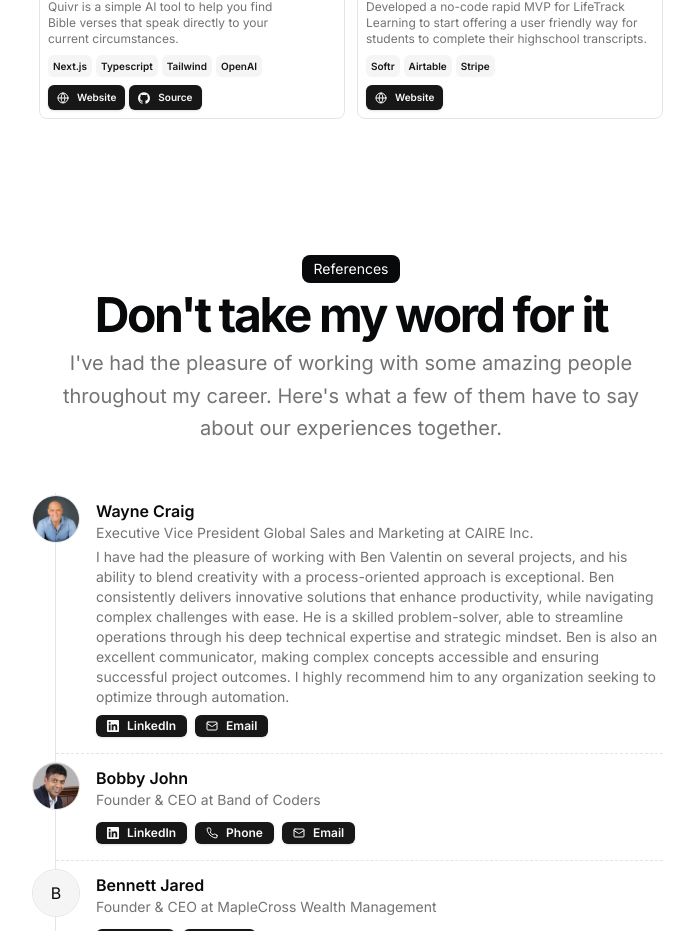
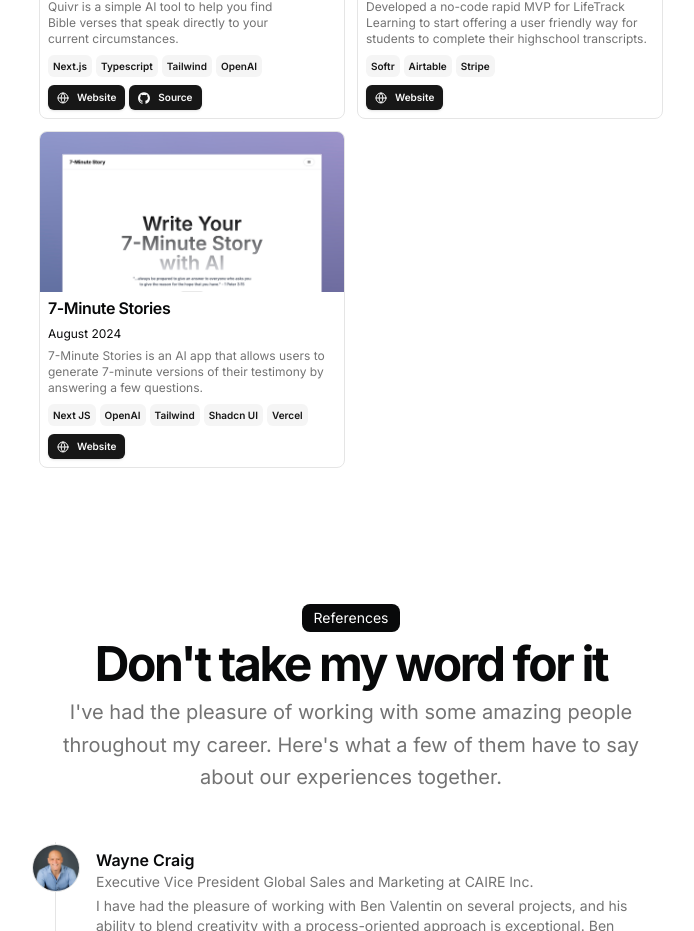
Before and after one commit to bevalen/portfolio, a Next.js app: page / in a window 1280 px wide. Shown: the part 3480-4411 px from the top of the page, without its empty margins (289-983 px from the left). Built offline with nearby package versions, Linux system fonts and the light colour scheme.

Commit message:
Added 7-minute-stories project

```diff
--- a/src/data/resume.tsx
+++ b/src/data/resume.tsx
@@ -369,6 +369,30 @@ export const DATA = {
       image: "/lifetrack.jpg",
       video: "",
     },
+    {
+      title: "7-Minute Stories",
+      href: "https://testimonies.benvalentin.me/",
+      dates: "August 2024",
+      active: false,
+      description:
+        "7-Minute Stories is an AI app that allows users to generate 7-minute versions of their testimony by answering a few questions.",
+      technologies: [
+        "Next JS",
+        "OpenAI",
+        "Tailwind",
+        "Shadcn UI",
+        "Vercel",
+      ],
+      links: [
+        {
+          type: "Website",
+          href: "https://testimonies.benvalentin.me/",
+          icon: <Icons.globe className="size-3" />,
+        },
+      ],
+      image: "/testimonies.jpg",
+      video: "",
+    },
   ],
   references: [
     {
```
Also changed, not shown: public/testimonies.jpg (added).
